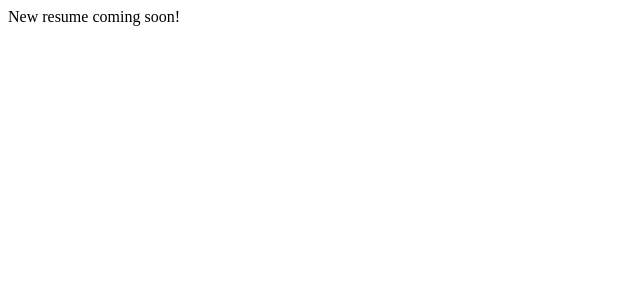
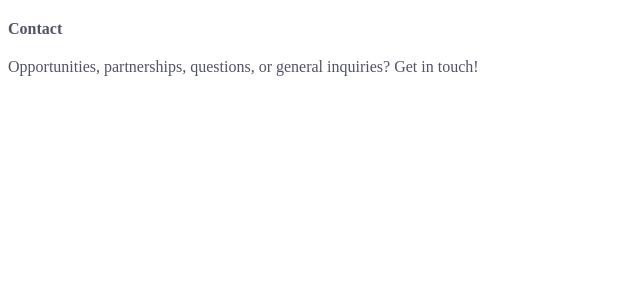
Before and after one commit to jabacchetta/me, a Next.js app: page / in a window 1280 px wide. Shown: the top 300 px of the page, without its empty margins (0-640 px from the left). Built offline with nearby package versions, Linux system fonts and the light colour scheme.

Commit message:
Add layout/element components and complete copy
Added copy for 'about' and 'contact' sections.

```diff
--- /dev/null
+++ b/components/About/index.js
@@ -0,0 +1,14 @@
+import React from 'react'
+import Text from '../Text'
+
+const About = () => ([
+  <Text key="title" Element="h1">Jason Bacchetta</Text>,
+  <Text key="text">
+    Husband, father, theist, entrepreneur, software engineer, brand architect, Google
+    fanboy, video game addict, technology hound, sports fan, coffee aficionado, Game of
+    Thrones enthusiast, fantasy football champ, aspiring wordsmith, would-be
+    philosopher.
+  </Text>,
+])
+
+export default About
--- /dev/null
+++ b/components/Contact/index.js
@@ -0,0 +1,11 @@
+import React from 'react'
+import Text from '../Text'
+
+const Contact = () => ([
+  <Text key="title" Element="h2">Contact</Text>,
+  <Text key="text">
+    Opportunities, partnerships, questions, or general inquiries? Get in touch!
+  </Text>,
+])
+
+export default Contact
--- a/components/Main/index.js
+++ b/components/Main/index.js
@@ -1,3 +1,13 @@
 import React from 'react'
+import About from '../About'
+import Contact from '../Contact'
 
-export default () => <main>New resume coming soon!</main>
+class Main extends React.Component {
+  state = { about: false }
+
+  render() {
+    return <main>{this.state.about ? <About /> : <Contact />}</main>
+  }
+}
+
+export default Main
--- /dev/null
+++ b/components/Text/index.js
@@ -0,0 +1,16 @@
+import React from 'react'
+
+const Text = ({ Element = 'p', light = false, children }) => (
+  <Element>
+    <span>{children}</span>
+    <style jsx>{`
+      span {
+        color: #${light ? 'fff' : '515369'};
+        display: block;
+        font-size: ${Element === 'h1' ? '2.5' : Element === 'h2' ? '1.75' : '1'}rem;
+      }
+    `}</style>
+  </Element>
+)
+
+export default Text
--- a/pages/index.js
+++ b/pages/index.js
@@ -2,4 +2,8 @@ import React from 'react'
 
 import Main from '../components/Main'
 
-export default () => <Main/>
+const Home = () => (
+  <Main />
+)
+
+export default Home
```
